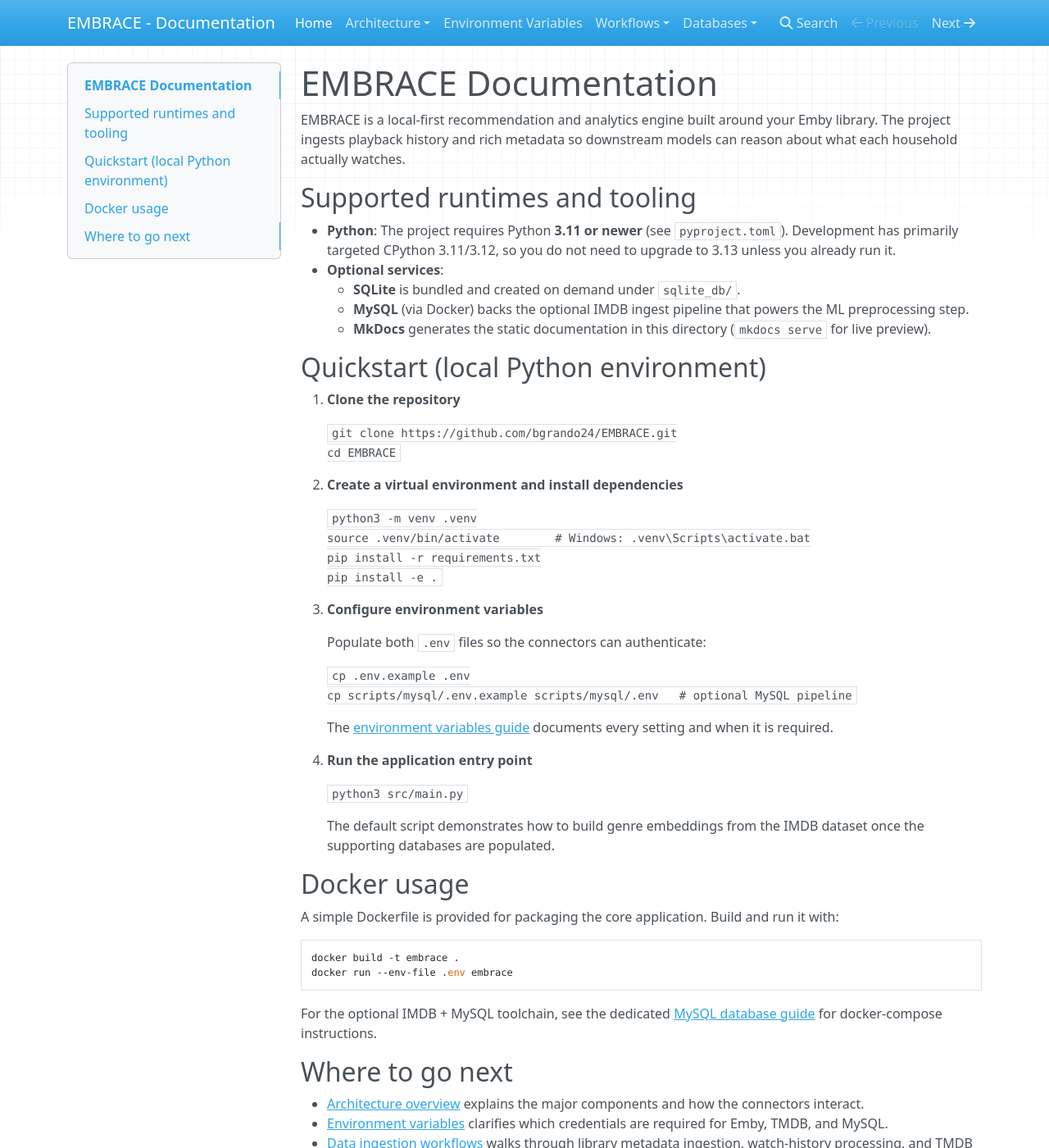
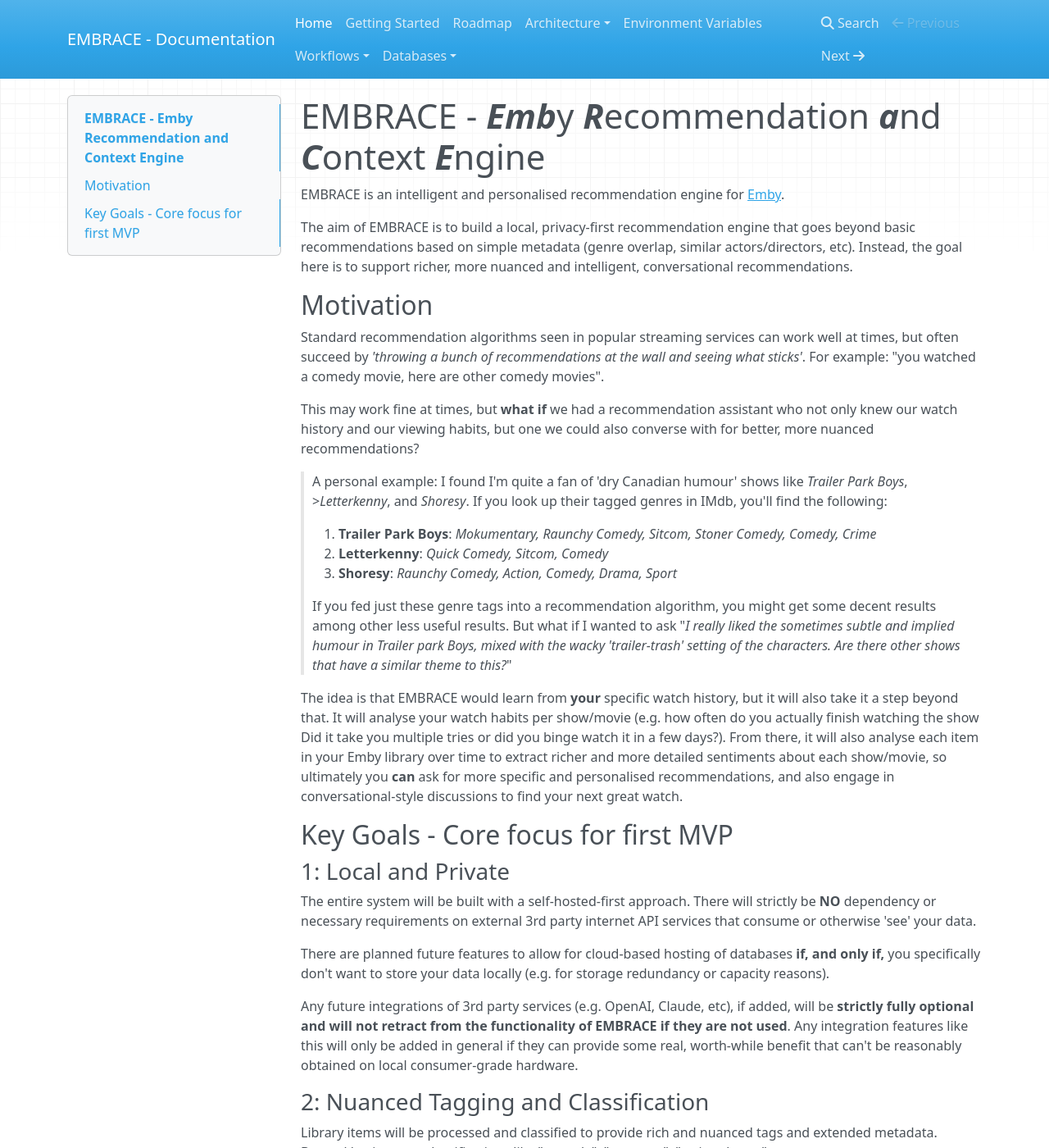
Before and after one commit to bgrando24/EMBRACE, an MkDocs documentation site: the page built from docs/index.md, in a window 1280 px wide and 1400 px high. Shown: the whole window at 82% size. Built offline with MkDocs 1.6.1, drawn with Linux system fonts in a browser that asks for light colours; nearby versions of some CDN libraries; some of the changed text lies outside the part shown.

Commit message:
tweaking pipeline runner, changes to docs structure

````diff
--- /dev/null
+++ b/docs/getting_started.md
@@ -0,0 +1,67 @@
+# EMBRACE Documentation
+
+EMBRACE is a local-first recommendation and analytics engine built around your Emby library. The project ingests playback history and rich metadata so downstream models can reason about what each household actually watches.
+
+## Supported runtimes and tooling
+
+-   **Python**: The project requires Python **3.11 or newer** (see `pyproject.toml`). Development has primarily targeted CPython 3.11/3.12, so you do not need to upgrade to 3.13 unless you already run it.
+-   **Optional services**:
+    -   **SQLite** is bundled and created on demand under `sqlite_db/`.
+    -   **MySQL** (via Docker) backs the optional IMDB ingest pipeline that powers the ML preprocessing step.
+    -   **MkDocs** generates the static documentation in this directory (`mkdocs serve` for live preview).
+
+## Quickstart (local Python environment)
+
+1. **Clone the repository**
+
+    ```
+    git clone https://github.com/bgrando24/EMBRACE.git
+    cd EMBRACE
+    ```
+
+2. **Create a virtual environment and install dependencies**
+
+    ```
+    python3 -m venv .venv
+    source .venv/bin/activate        # Windows: .venv\Scripts\activate.bat
+    pip install -r requirements.txt
+    pip install -e .
+    ```
+
+3. **Configure environment variables**
+
+    Populate both `.env` files so the connectors can authenticate:
+
+    ```
+    cp .env.example .env
+    cp scripts/mysql/.env.example scripts/mysql/.env   # optional MySQL pipeline
+    ```
+
+    The [environment variables guide](env_vars.md) documents every setting and when it is required.
+
+4. **Run the application entry point**
+
+    ```
+    python3 src/main.py
+    ```
+
+    The default script demonstrates how to build genre embeddings from the IMDB dataset once the supporting databases are populated.
+
+## Docker usage
+
+A simple Dockerfile is provided for packaging the core application. Build and run it with:
+
+```
+docker build -t embrace .
+docker run --env-file .env embrace
+```
+
+For the optional IMDB + MySQL toolchain, see the dedicated [MySQL database guide](databases/mysql.md) for docker-compose instructions.
+
+## Where to go next
+
+-   [Architecture overview](architecture/overview.md) explains the major components and how the connectors interact.
+-   [Environment variables](env_vars.md) clarifies which credentials are required for Emby, TMDB, and MySQL.
+-   [Data ingestion workflows](workflows/data_ingestion.md) walks through library metadata ingestion, watch-history processing, and TMDB synchronisation.
+-   [SQLite schema reference](databases/sqlite.md) documents the operational data store created by `SQLiteConnector`.
+-   [MySQL + IMDB reference](databases/mysql.md) covers the optional dataset that powers the ML preprocessing step.
--- a/docs/index.md
+++ b/docs/index.md
@@ -1,67 +1,52 @@
-# EMBRACE Documentation
+# EMBRACE - <b><i>Emb</i></b>y <b><i>R</i></b>ecommendation <b><i>a</i></b>nd <b><i>C</i></b>ontext <b><i>E</i></b>ngine
 
-EMBRACE is a local-first recommendation and analytics engine built around your Emby library. The project ingests playback history and rich metadata so downstream models can reason about what each household actually watches.
+EMBRACE is an intelligent and personalised recommendation engine for [Emby](https://emby.media/).
 
-## Supported runtimes and tooling
+The aim of EMBRACE is to build a local, privacy-first recommendation engine that goes beyond basic recommendations based on simple metadata (genre overlap, similar actors/directors, etc).
+Instead, the goal here is to support richer, more nuanced and intelligent, conversational recommendations.
 
--   **Python**: The project requires Python **3.11 or newer** (see `pyproject.toml`). Development has primarily targeted CPython 3.11/3.12, so you do not need to upgrade to 3.13 unless you already run it.
--   **Optional services**:
-    -   **SQLite** is bundled and created on demand under `sqlite_db/`.
-    -   **MySQL** (via Docker) backs the optional IMDB ingest pipeline that powers the ML preprocessing step.
-    -   **MkDocs** generates the static documentation in this directory (`mkdocs serve` for live preview).
+## Motivation
 
-## Quickstart (local Python environment)
+Standard recommendation algorithms seen in popular streaming services can work well at times, but often succeed by _'throwing a bunch of recommendations at the wall and seeing what sticks'_. For example: "you watched a comedy movie, here are other comedy movies".
 
-1. **Clone the repository**
+This may work fine at times, but **what if** we had a recommendation assistant who not only knew our watch history and our viewing habits, but one we could also converse with for better, more nuanced recommendations?
 
-    ```
-    git clone https://github.com/bgrando24/EMBRACE.git
-    cd EMBRACE
-    ```
+> A personal example: I found I'm quite a fan of 'dry Canadian humour' shows like _Trailer Park Boys_, >_Letterkenny_, and _Shoresy_. If you look up their tagged genres in IMdb, you'll find the following:
+>
+> 1.  **Trailer Park Boys**: _Mokumentary, Raunchy Comedy, Sitcom, Stoner Comedy, Comedy, Crime_
+> 2.  **Letterkenny**: _Quick Comedy, Sitcom, Comedy_
+> 3.  **Shoresy**: _Raunchy Comedy, Action, Comedy, Drama, Sport_
+>
+> If you fed just these genre tags into a recommendation algorithm, you might get some decent results among other less useful results. But what if I wanted to ask "_I really liked the sometimes subtle and implied humour in Trailer park Boys, mixed with the wacky 'trailer-trash' setting of the characters. Are there other shows that have a similar theme to this?_"
 
-2. **Create a virtual environment and install dependencies**
+The idea is that EMBRACE would learn from **your** specific watch history, but it will also take it a step beyond that. It will analyse your watch habits per show/movie (e.g. how often do you actually finish watching the show
+Did it take you multiple tries or did you binge watch it in a few days?). From there, it will also analyse each item in your Emby library over time to extract richer and more detailed sentiments about each show/movie, so ultimately you **can** ask for more specific and personalised recommendations, and also engage in conversational-style discussions to find your next great watch.
 
-    ```
-    python3 -m venv .venv
-    source .venv/bin/activate        # Windows: .venv\Scripts\activate.bat
-    pip install -r requirements.txt
-    pip install -e .
-    ```
+## Key Goals - Core focus for first MVP
 
-3. **Configure environment variables**
+### 1: Local and Private
 
-    Populate both `.env` files so the connectors can authenticate:
+The entire system will be built with a self-hosted-first approach. There will strictly be **NO** dependency or necessary requirements on external 3rd party internet API services that consume or otherwise 'see' your data.
 
-    ```
-    cp .env.example .env
-    cp scripts/mysql/.env.example scripts/mysql/.env   # optional MySQL pipeline
-    ```
+There are planned future features to allow for cloud-based hosting of databases **if, and only if,** you specifically don't want to store your data locally (e.g. for storage redundancy or capacity reasons).
 
-    The [environment variables guide](env_vars.md) documents every setting and when it is required.
+Any future integrations of 3rd party services (e.g. OpenAI, Claude, etc), if added, will be **strictly fully optional and will not retract from the functionality of EMBRACE if they are not used**. Any integration features like this will only be added in general if they can provide some real, worth-while benefit that can't be reasonably obtained on local consumer-grade hardware.
 
-4. **Run the application entry point**
+### 2: Nuanced Tagging and Classification
 
-    ```
-    python3 src/main.py
-    ```
+Library items will be processed and classified to provide rich and nuanced tags and extended metadata. Beyond basic genre classifications like "comedy", "romance", "action drama".
 
-    The default script demonstrates how to build genre embeddings from the IMDB dataset once the supporting databases are populated.
+### 3: Conversational Interface
 
-## Docker usage
+The main suggestion interface will be a chat-bot that can handle conversational-like questions and requests. Likely based on an LLM, it should allow a user to have discussions about recommendations or suggestions, while also accepting feedback or corrections from the user.
 
-A simple Dockerfile is provided for packaging the core application. Build and run it with:
+### 4. Modularity
 
-```
-docker build -t embrace .
-docker run --env-file .env embrace
-```
+While this may be a vague goal title, the idea of EMBRACE is to be modular in its integration, and its features:
 
-For the optional IMDB + MySQL toolchain, see the dedicated [MySQL database guide](databases/mysql.md) for docker-compose instructions.
-
-## Where to go next
-
--   [Architecture overview](architecture/overview.md) explains the major components and how the connectors interact.
--   [Environment variables](env_vars.md) clarifies which credentials are required for Emby, TMDB, and MySQL.
--   [Data ingestion workflows](workflows/data_ingestion.md) walks through library metadata ingestion, watch-history processing, and TMDB synchronisation.
--   [SQLite schema reference](databases/sqlite.md) documents the operational data store created by `SQLiteConnector`.
--   [MySQL + IMDB reference](databases/mysql.md) covers the optional dataset that powers the ML preprocessing step.
+-   it should be relatively simple for any Emby user to run an EMBRACE locally on their own hardware with minimal steps. This includes supporting varying degrees of hardware tiers - user's shouldn't need a compute farm just to run EMBRACE effectively, but also utilise powerful hardware if it's available.
+-   It should work cleanly and efficiently for different users on a single Emby library/server. The whole point is a **personalised** service.
+-   Features should be decoupled and modular where possible, not only for development purposes but also for user preferences. For example:
+    -   If one part of the EMBRACE system is down, this shouldn't crash the whole system if it can be avoided
+    -   If a user doesn't want the full chat-bot service, they shouldn't be forced to use it
+    -   If a person's Emby set-up doesn't use Jellyseerr, then EMBRACE should still work fine for them
--- a/mkdocs.yml
+++ b/mkdocs.yml
@@ -1,14 +1,16 @@
 site_name: EMBRACE - Documentation
 nav:
-  - Home: index.md
-  - Architecture:
-      - Overview: architecture/overview.md
-  - Environment Variables: env_vars.md
-  - Workflows:
-      - Data Ingestion: workflows/data_ingestion.md
-  - Databases:
-      - SQLite: databases/sqlite.md
-      - MySQL: databases/mysql.md
+    - Home: index.md
+    - Getting Started: getting_started.md
+    - Roadmap: roadmap.md
+    - Architecture:
+          - Overview: architecture/overview.md
+    - Environment Variables: env_vars.md
+    - Workflows:
+          - Data Ingestion: workflows/data_ingestion.md
+    - Databases:
+          - SQLite: databases/sqlite.md
+          - MySQL: databases/mysql.md
 
 # for local use
 use_directory_urls: false
````
Also changed, not shown: docs/roadmap.md (added, +11 -0 lines), 1 other file.
